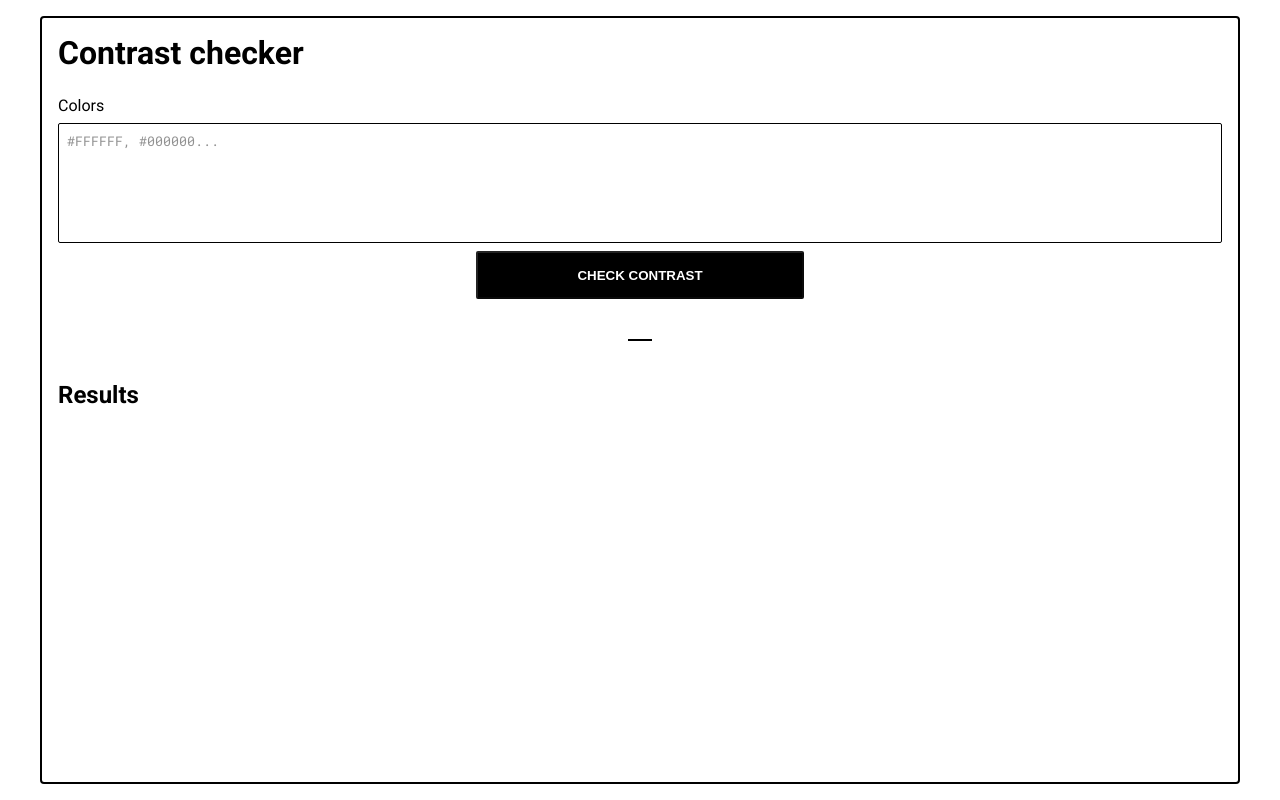
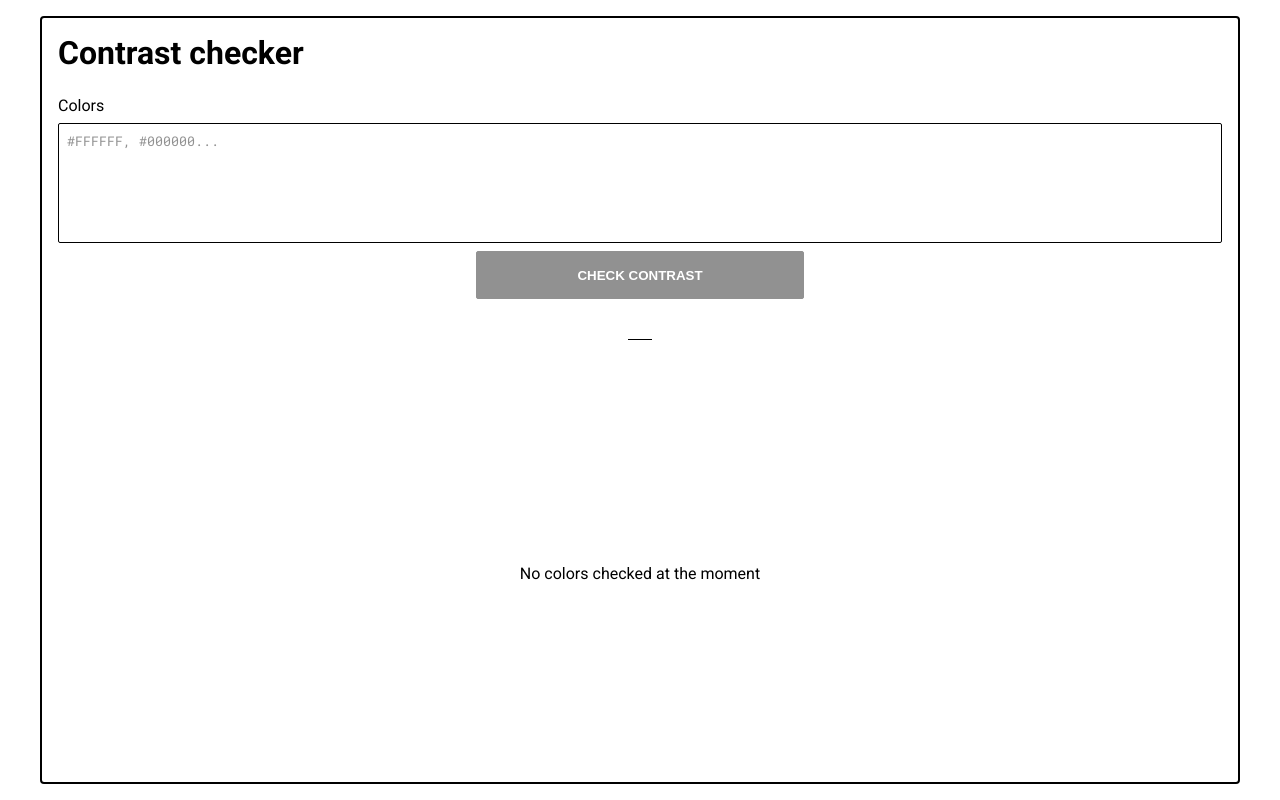
Before and after one commit to ErnanyGoncalves/contrast-checker, a React (Vite) app: page / in a window 1280 px wide. Built offline with nearby package versions, Linux system fonts and the light colour scheme.

Commit message:
little adjustments

```diff
--- a/src/App.tsx
+++ b/src/App.tsx
@@ -19,6 +19,7 @@ const App = () => {
     setListOfResults(results)
     setTextareaValue("");
   }
+
   return (
     <div className='app'>
       <h1>Contrast checker</h1>
@@ -28,8 +29,8 @@ const App = () => {
         <Button isDisabled={textareaValue===""} />
       </form>
     <Divider />
-    {listOfResults.length === 0 &&<EmptyMessage />}
-    {listOfResults.length > 0 && <Results results={listOfResults} />}
+    {listOfResults.length === 1 &&<EmptyMessage />}
+    {listOfResults.length > 1 && <Results results={listOfResults} />}
     </div>
   )
 }
--- a/src/Components/Button/Button.scss
+++ b/src/Components/Button/Button.scss
@@ -8,4 +8,10 @@ button{
     height: 3rem;
     cursor: pointer;
     border-radius: 2px;
+
+    &:disabled{
+        cursor: not-allowed;
+        background-color: var(--gray);
+        border: 1px solid var(--gray);
+    }
 }
```
